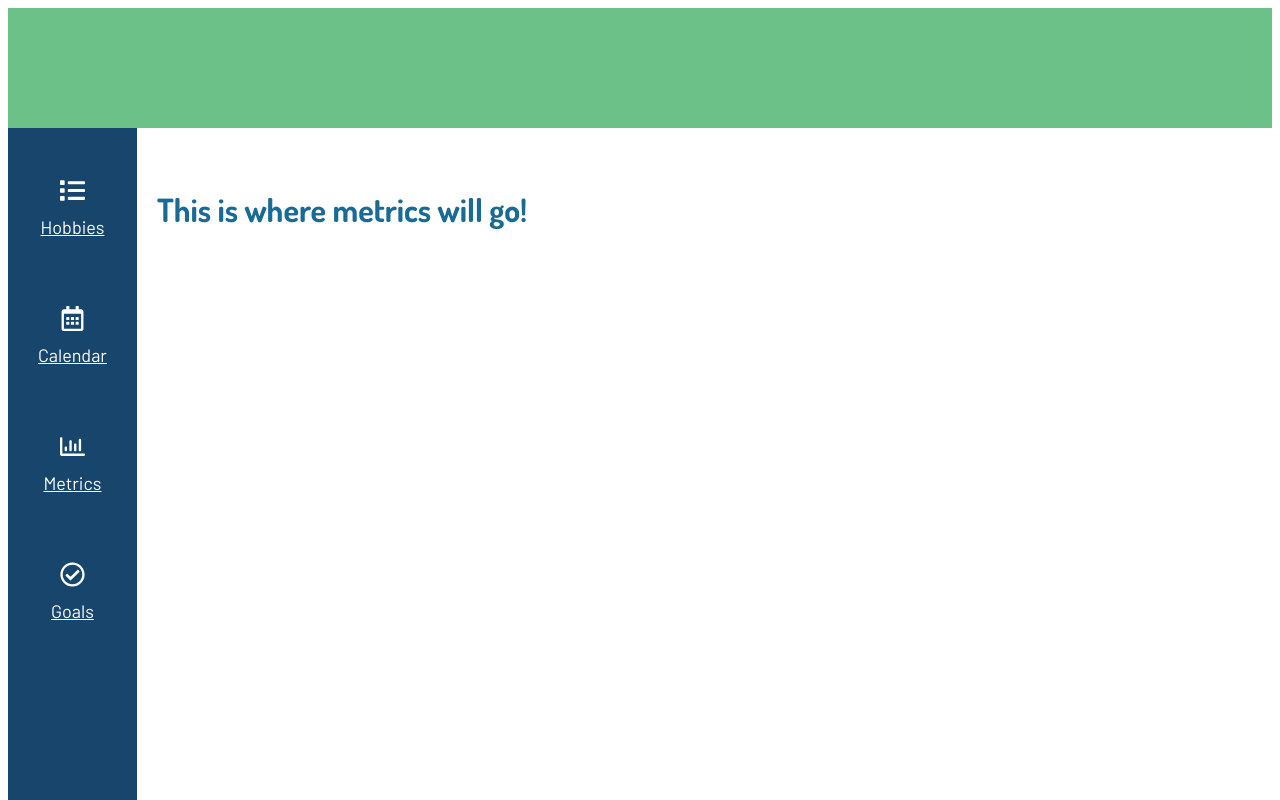
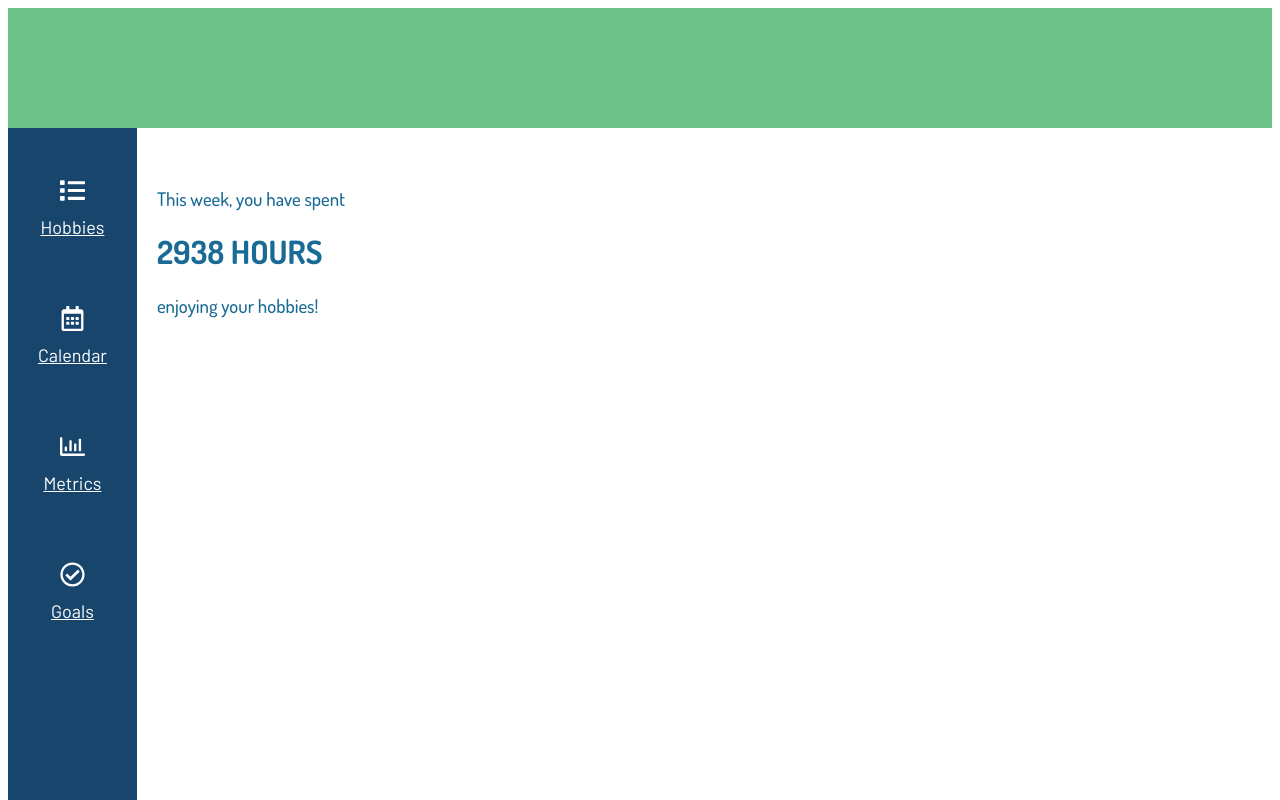
Before and after one commit to karen-bu/hobby-tracker, a React (Vite) app in the folder client/: page /metrics in a window 1280 px wide. Shown: the top 800 px of the page. Built offline with nearby package versions, Linux system fonts and the light colour scheme; no server answers.

Commit message:
fixed problem with delete entry function deleting the incorrect entry when called

```diff
--- a/client/src/1_Pages/Calendar.tsx
+++ b/client/src/1_Pages/Calendar.tsx
@@ -39,10 +39,10 @@ export function Calendar() {
   async function handleDeleteEntry(entry: Entry) {
     try {
       const deletedHobbyIndex = entryArray.findIndex(
-        (obj) => obj.entryId === entry.hobbyId
+        (obj) => obj.entryId === entry.entryId
       );
+      deleteEntry(entry.entryId);
       entryArray.splice(deletedHobbyIndex, 1);
-      deleteEntry(entry.entryId);
       setEntryArray([...entryArray])
     } catch (err) {
       console.error(err);
--- a/client/src/1_Pages/Metrics.tsx
+++ b/client/src/1_Pages/Metrics.tsx
@@ -2,7 +2,9 @@ export function Metrics() {
   return (
     <div className="content-page metrics">
       <div className="metrics row-100">
-        <h1>This is where metrics will go!</h1>
+        <h3>This week, you have spent</h3>
+        <h1>2938 HOURS</h1>
+        <h3>enjoying your hobbies!</h3>
       </div>
     </div>
   );
--- a/client/src/App.css
+++ b/client/src/App.css
@@ -56,6 +56,7 @@ MAIN BODY
 /* FOOTER + SIDEBAR */
 
 .footer {
+  height: 100vh;
   @media screen and (width > 1024px) {
     display: flex;
   }
@@ -406,7 +407,7 @@ MAIN BODY
 
 .content-page.calendar {
   width: 100%;
-  height: 100%;
+  height: 100vh;
   justify-content: center;
   overflow: scroll;
 }
@@ -583,3 +584,5 @@ justify-content: right;
 .hoursSpent {
   text-align: right;
 }
+
+/* METRICS PAGE */
```
